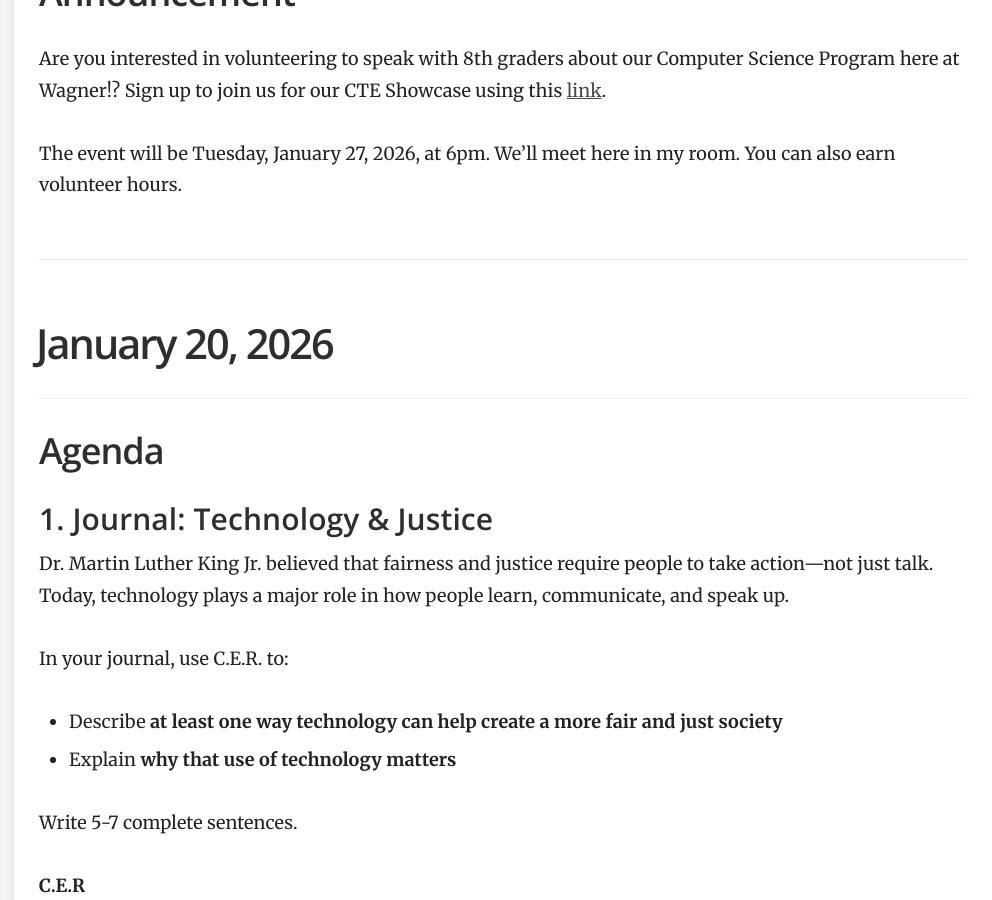
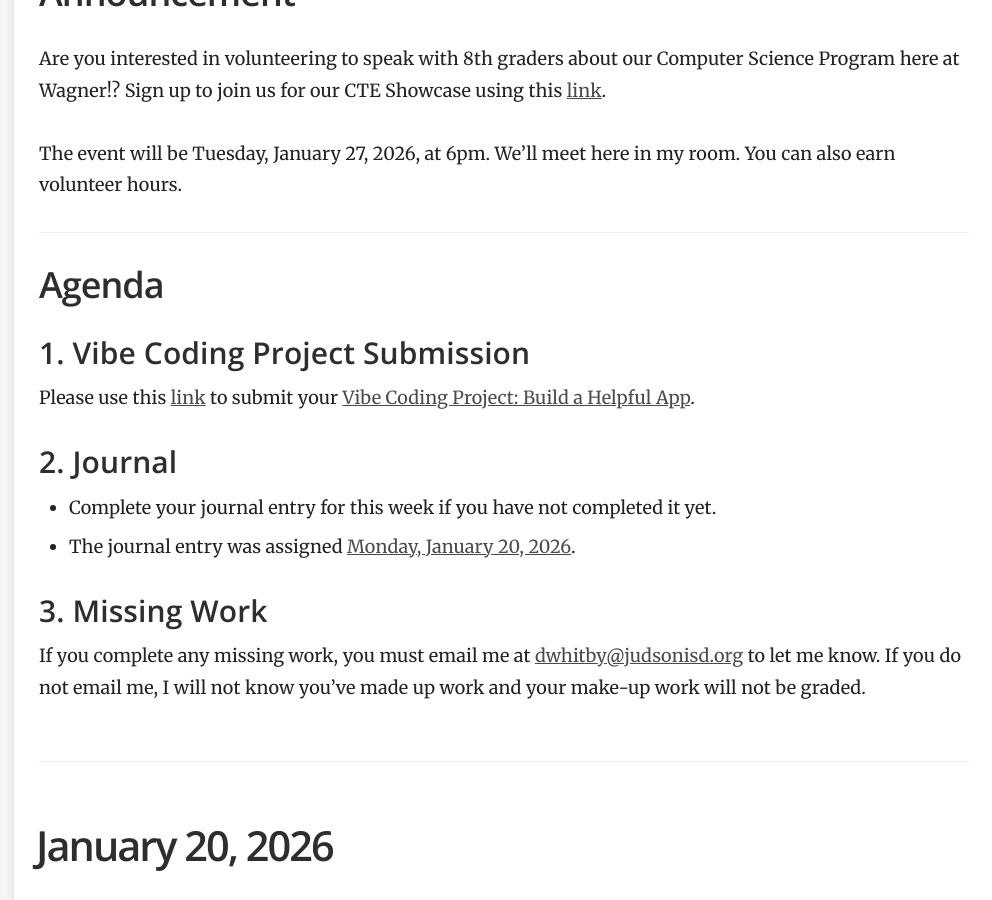
Before and after one commit to mswhitby/classroom, a Jekyll site: the page built from _docs/classes/capstone.md, in a window 1280 px wide and 900 px high, scrolled down 989 px. Shown: the whole window, without its empty margins (286-1278 px from the left). Built offline with Jekyll 4.4.1, drawn with Linux system fonts in a browser that asks for light colours.

Commit message:
Update lessons

```diff
--- a/_docs/classes/capstone.md
+++ b/_docs/classes/capstone.md
@@ -74,7 +74,23 @@ Are you interested in volunteering to speak with 8th graders about our Computer
 
 The event will be Tuesday, January 27, 2026, at 6pm. We'll meet here in my room. You can also earn volunteer hours.
 
+## Agenda
+
+### 1. Vibe Coding Project Submission
+
+Please use this [link]() to submit your [Vibe Coding Project: Build a Helpful App](https://github.com/mswhitby/classroom/blob/main/_docs/classes/capstone.md#1-vibe-coding-project-build-a-helpful-app).
+
+### 2. Journal
+
+- Complete your journal entry for this week if you have not completed it yet.
+- The journal entry was assigned [Monday, January 20, 2026](https://github.com/mswhitby/WHSTechNotes/blob/main/journal.md#january-20-2026).
+
+### 3. Missing Work
+
+If you complete any missing work, you must email me at <dwhitby@judsonisd.org> to let me know. If you do not email me, I will not know you've made up work and your make-up work will not be graded.
+
 ----
+
 
 # January 20, 2026
 
```
Also changed, not shown: _docs/classes/4th.md (+15 -0 lines), _docs/classes/5th.md (+15 -0 lines), _docs/classes/6th.md (+16 -0 lines).
